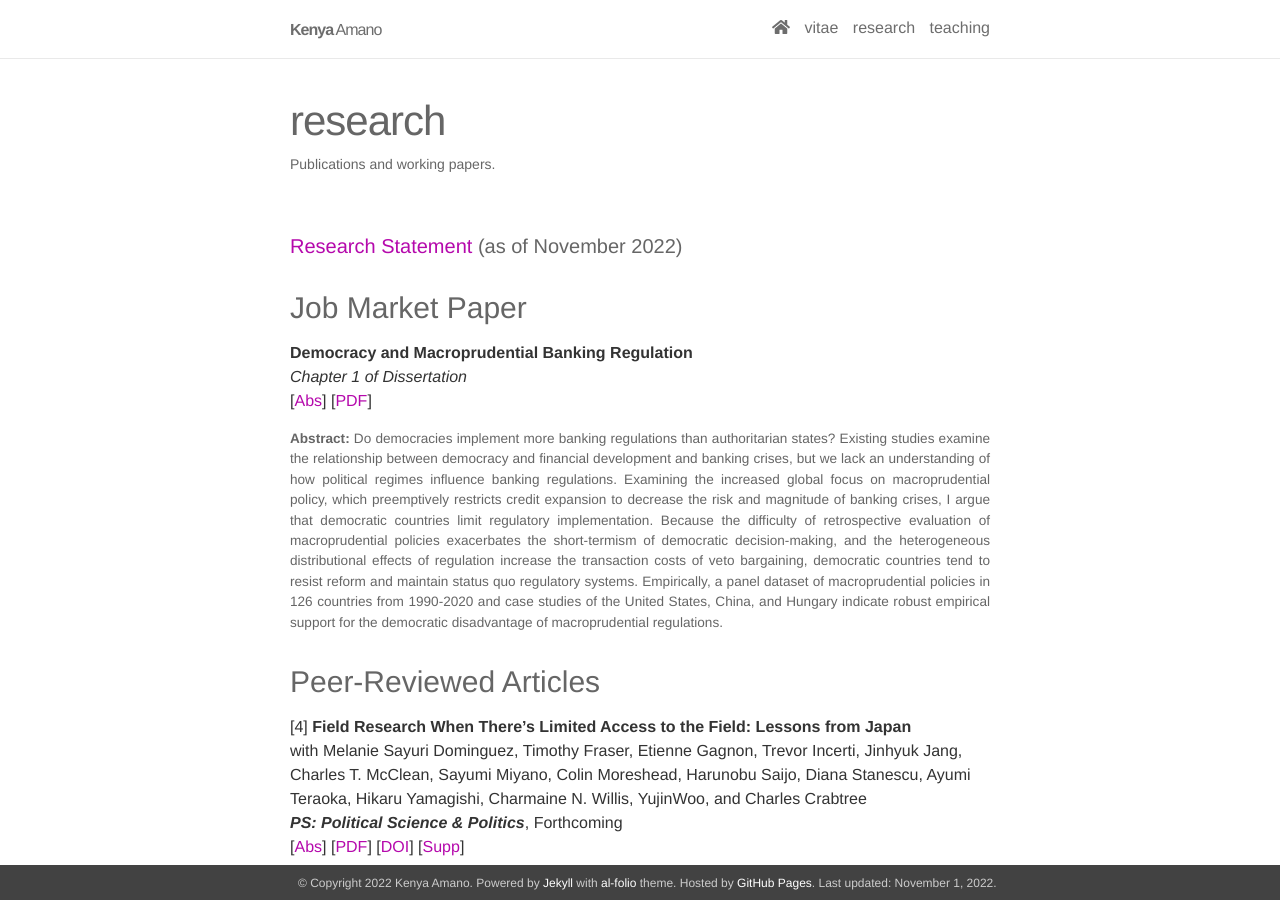
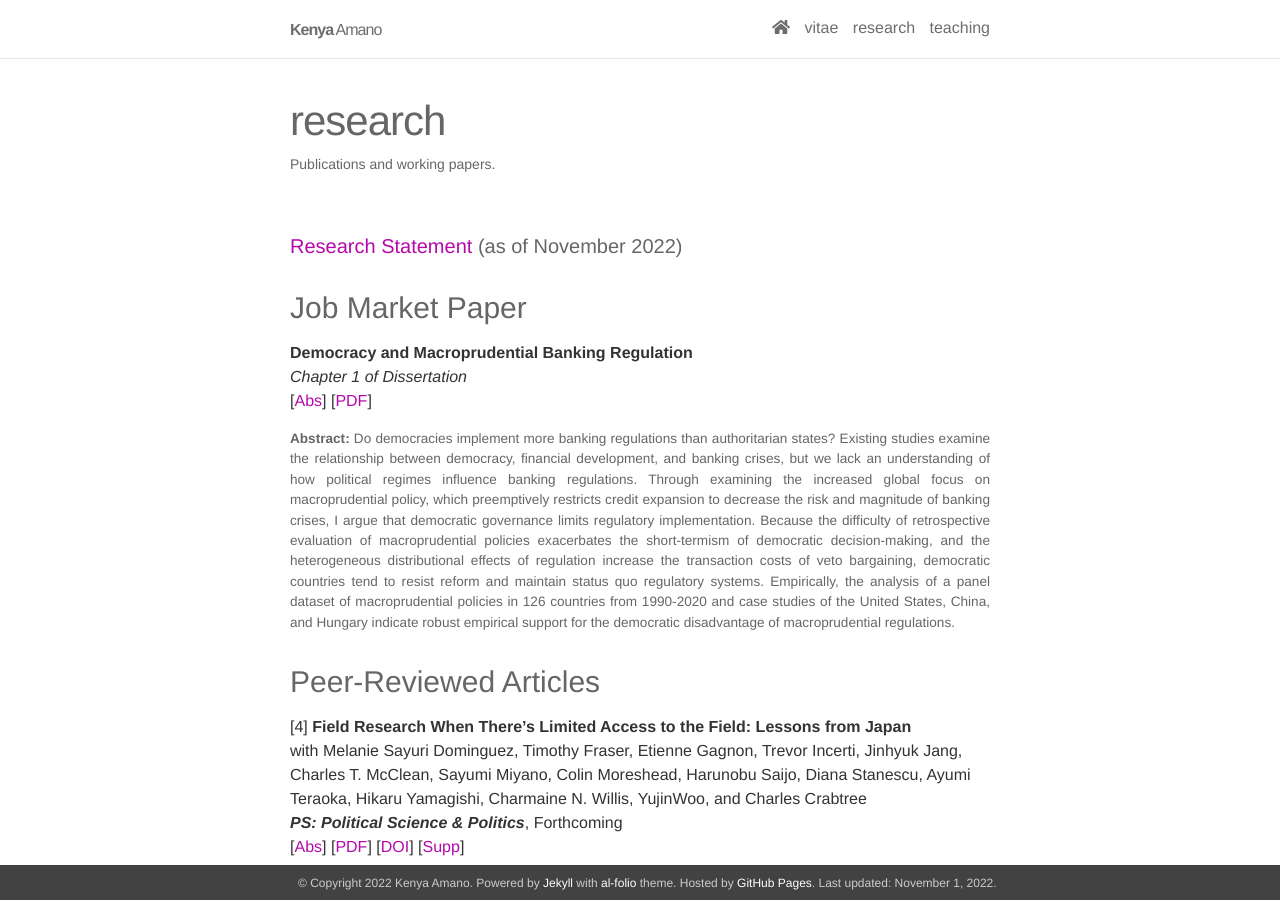
Before and after one commit to kenyaamano/kenyaamano.github.io, a Jekyll site: the page built from _pages/research.md, in a window 1280 px wide and 900 px high. Built offline with Jekyll 4.4.1, drawn with Linux system fonts in a browser that asks for light colours; nearby versions of some CDN libraries.

Commit message:
Update research.md

```diff
--- a/_pages/research.md
+++ b/_pages/research.md
@@ -24,7 +24,7 @@ _Chapter 1 of Dissertation_<br>
 [<a href="javascript:showhide('jmp')">Abs</a>]
 [<a href="/assets/pdf/DemocracyAndMacpru.pdf">PDF</a>]
 <div id="jmp" style="display:block;">
-<p><div style="font-size:0.85em; text-align: justify;">  <b>Abstract: </b> Do democracies implement more banking regulations than authoritarian states? Existing studies examine the relationship between democracy and financial development and banking crises, but we lack an understanding of how political regimes influence banking regulations. Examining the increased global focus on macroprudential policy, which preemptively restricts credit expansion to decrease the risk and magnitude of banking crises, I argue that democratic countries limit regulatory implementation. Because the difficulty of retrospective evaluation of macroprudential policies exacerbates the short-termism of democratic decision-making, and the heterogeneous distributional effects of regulation increase the transaction costs of veto bargaining, democratic countries tend to resist reform and maintain status quo regulatory systems. Empirically, a panel dataset of macroprudential policies in 126 countries from 1990-2020 and case studies of the United States, China, and Hungary indicate robust empirical support for the democratic disadvantage of macroprudential regulations. </div> </p></div>
+<p><div style="font-size:0.85em; text-align: justify;">  <b>Abstract: </b> Do democracies implement more banking regulations than authoritarian states? Existing studies examine the relationship between democracy, financial development, and banking crises, but we lack an understanding of how political regimes influence banking regulations. Through examining the increased global focus on macroprudential policy, which preemptively restricts credit expansion to decrease the risk and magnitude of banking crises, I argue that democratic governance limits regulatory implementation. Because the difficulty of retrospective evaluation of macroprudential policies exacerbates the short-termism of democratic decision-making, and the heterogeneous distributional effects of regulation increase the transaction costs of veto bargaining, democratic countries tend to resist reform and maintain status quo regulatory systems. Empirically, the analysis of a panel dataset of macroprudential policies in 126 countries from 1990-2020 and case studies of the United States, China, and Hungary indicate robust empirical support for the democratic disadvantage of macroprudential regulations. </div> </p></div>
 
 
 
```
Also changed, not shown: 1 other file.
